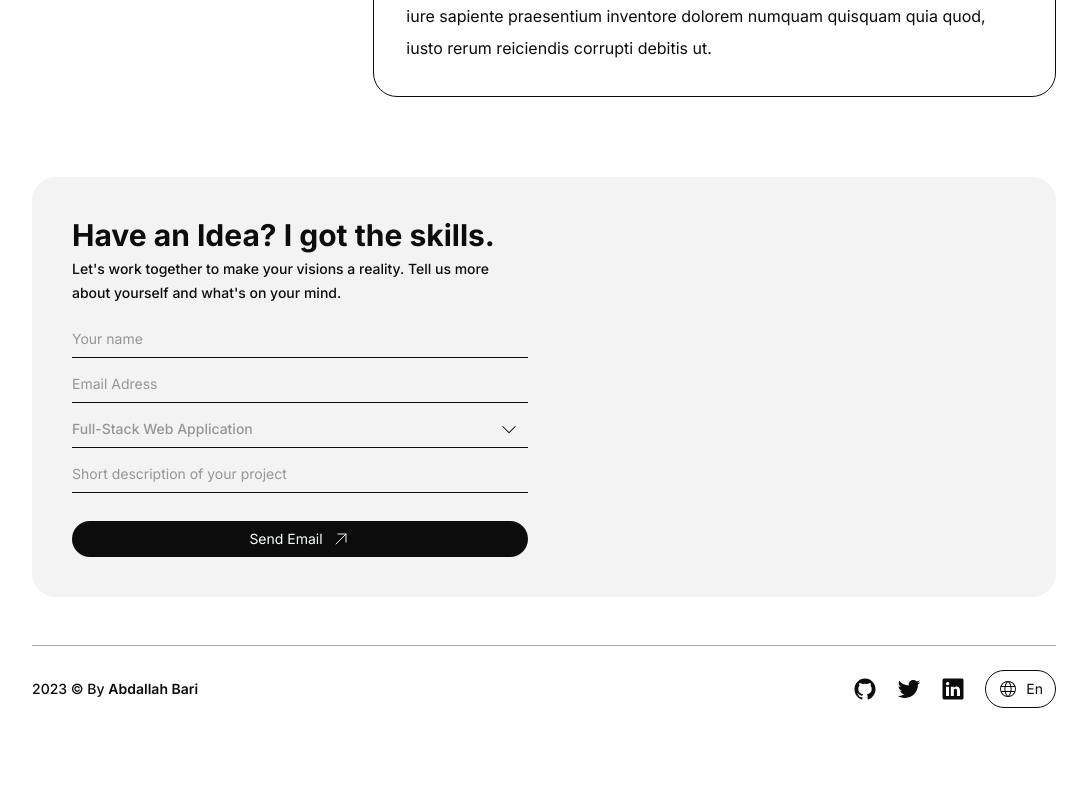
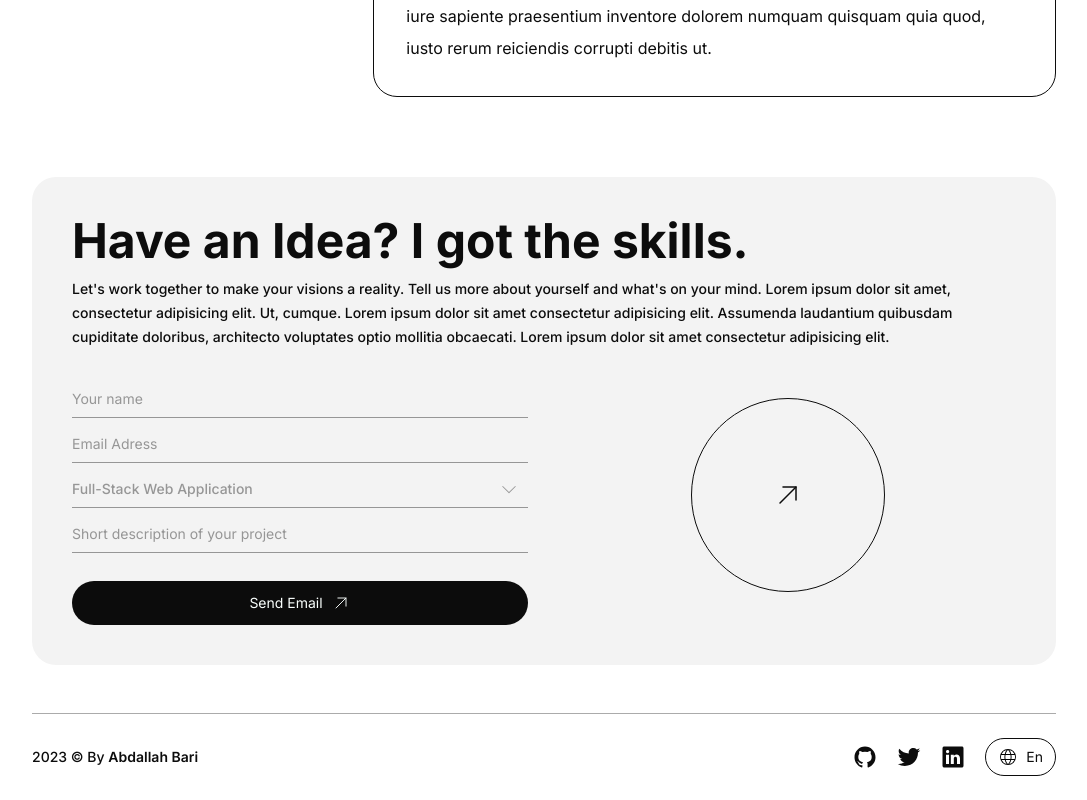
Before and after one commit to Abdallah01win/Portfolio, a Vue app: page / in a window 1280 px wide. Shown: the part 3133-3933 px from the top of the page, without its empty margins (96-1183 px from the left). Before the commit the page ends 3865 px from the top, so only its background shows below. Built offline with nearby package versions, Linux system fonts and the light colour scheme.

Commit message:
icon switch in navigation and initial restyle in contact

```diff
--- a/src/components/Contact.vue
+++ b/src/components/Contact.vue
@@ -1,5 +1,5 @@
 <script setup>
-import ArrowUp from './icons/ArrowUp.vue'
+import ArrowUp from "./icons/ArrowUp.vue";
 </script>
 <template>
   <section class="xl:max-w-[1024px] mx-auto my-12">
@@ -7,41 +7,60 @@ import ArrowUp from './icons/ArrowUp.vue'
             <span>Contact </span>
             <span class="text-myGray-500 italic">Me</span>
         </h2> -->
-        <div class="bg-myGray-600 p-10 rounded-3xl grid grid-cols-2 gap-x-8">
-            <div>
-                <!-- <div>
-                    <h2 class="text-3xl font-bold mb-4">
-                        <span>Contact </span>
-                        <span class="text-myGray-500 italic">Me</span>
-                    </h2>
-                </div> -->
-                <h2 class="text-3xl font-bold mb-1">Have an Idea? I got the skills.</h2>
-                <p class="leading-6">Let's work together to make your visions a reality. Tell us more about yourself
-                    and
-                    what's on your mind.</p>
-
+    <div class="bg-myGray-600 p-10 rounded-3xl">
+      <div class="mb-4">
+        <h2 class="text-5xl font-bold mb-3">Have an Idea? I got the skills.</h2>
+        <p class="leading-6">
+          Let's work together to make your visions a reality. Tell us more about
+          yourself and what's on your mind. Lorem ipsum dolor sit amet, consectetur adipisicing elit. Ut, cumque. Lorem ipsum dolor sit amet consectetur adipisicing elit. Assumenda laudantium quibusdam cupiditate doloribus, architecto voluptates optio mollitia obcaecati. Lorem ipsum dolor sit amet consectetur adipisicing elit.
+        </p>
+      </div>
+      <div class="grid grid-cols-2 gap-x-8">
         <form action="#" method="post" class="flex flex-col gap-y-2 mt-4">
-                <input type="text" name="name" id="name" placeholder="Your name"
-                    class="bg-transparent border-b border-myDark-100 py-2 placeholder:text-myGray-500 placeholder:font-normal focus:outline-none">
-                <input type="email" name="email" id="email" placeholder="Email Adress"
-                    class="bg-transparent border-b border-myDark-100 py-2 placeholder:text-myGray-500 placeholder:font-normal focus:outline-none">
-                <select name="intrest" id="intrest"
-                    class="bg-transparent border-b border-myDark-100 py-2 focus:outline-none select">
+          <input
+            type="text"
+            name="name"
+            id="name"
+            placeholder="Your name"
+            class="bg-transparent border-b border-myGray-500 py-2 placeholder:text-myGray-500 placeholder:font-normal focus:outline-none"
+          />
+          <input
+            type="email"
+            name="email"
+            id="email"
+            placeholder="Email Adress"
+            class="bg-transparent border-b border-myGray-500 py-2 placeholder:text-myGray-500 placeholder:font-normal focus:outline-none"
+          />
+          <select
+            name="intrest"
+            id="intrest"
+            class="bg-transparent border-b border-myGray-500 py-2 focus:outline-none select"
+          >
             <option value="full-stack">Full-Stack Web Application</option>
             <option value="front">Front-End Web Application</option>
             <option value="api">API Development</option>
             <option value="other">Other</option>
           </select>
-                <input type="text" name="description" placeholder="Short description of your project"
-                    class="bg-transparent border-b border-myDark-100 py-2 placeholder:text-myGray-500 placeholder:font-normal focus:outline-none">
+          <input
+            type="text"
+            name="description"
+            placeholder="Short description of your project"
+            class="bg-transparent border-b border-myGray-500 py-2 placeholder:text-myGray-500 placeholder:font-normal focus:outline-none"
+          />
           <button
-                    class="rounded-full py-2 px-6 bg-myDark-100 text-myWhite gap-x-2 flex justify-center font-normal mt-5">
+            class="rounded-full py-3 px-6 bg-myDark-100 text-myWhite gap-x-2 flex justify-center font-normal mt-5"
+          >
             <span>Send Email</span>
             <span>
               <ArrowUp class="w-5" />
             </span>
           </button>
         </form>
+        <div class="flex items-center justify-center ">
+            <div class="border border-myDark-100 rounded-full p-20">
+                <ArrowUp class="w-8"/>
+            </div>
+        </div>
       </div>
     </div>
   </section>
--- a/src/components/Navigation.vue
+++ b/src/components/Navigation.vue
@@ -2,12 +2,14 @@
 import ArrowUp from "./icons/ArrowUp.vue";
 import Glob from "./icons/Glob.vue";
 import List from "./icons/List.vue";
+import X from "./icons/X.vue"
 import { ref, onMounted } from "vue";
 export default {
   components: {
     ArrowUp,
     Glob,
     List,
+    X,
   },
   setup() {
     const isNavOpen = ref(false);
@@ -18,28 +20,32 @@ export default {
       isNavOpen,
       toggelMenu,
     };
-  }
-}
+  },
+};
 </script>
 <template>
   <nav class="flex items-center justify-between py-4 xl:max-w-[1024px] mx-auto">
     <div class="font-bold text-lg">Abdallah</div>
 
     <div class="flex items-center /gap-x-4">
-      <button class="bg-myDark-100 text-myWhite rounded-full py-2 px-8 mr-4 flex items-center gap-x-1 font-normal">
+      <button
+        class="bg-myDark-100 text-myWhite rounded-full py-2 px-8 mr-4 flex items-center gap-x-1 font-normal"
+      >
         <span>Get in-touch</span>
         <span>
           <ArrowUp class="w-5" />
         </span>
       </button>
 
-      <div class="flex items-center gap-x-2 border border-myDark-100 rounded-full py-2 px-3 cursor-pointer font-normal">
+      <div
+        class="flex items-center gap-x-2 border border-myDark-100 rounded-full py-2 px-3 cursor-pointer font-normal"
+      >
         <Glob class="w-5" />
         <span>En</span>
       </div>
 
-      <hr class="hr /rotate-90 h-8 w-[1px] bg-myGray-500 mx-4">
-      <div :class="['navigation', { 'show': isNavOpen }]">
+      <hr class="hr /rotate-90 h-8 w-[1px] bg-myGray-500 mx-4" />
+      <div :class="['navigation', { show: isNavOpen }]">
         <ul class="flex items-center gap-x-8 nav-links">
           <li>About</li>
           <li>Projects</li>
@@ -47,9 +53,12 @@ export default {
         </ul>
       </div>
 
-      <div class="grid place-content-center p-2 border border-myDark-100 rounded-full cursor-pointer toggle-button"
-        @click="toggelMenu()">
-        <List class="w-5" />
+      <div
+        class="grid place-content-center p-2 border border-myDark-100 rounded-full cursor-pointer toggle-button"
+        @click="toggelMenu()"
+      >
+      <X v-if="isNavOpen" class="w-5" />
+      <List v-else class="w-5" />
       </div>
     </div>
   </nav>
@@ -74,4 +83,24 @@ export default {
 .toggle-button {
   cursor: pointer;
 }
+
+@keyframes x-animation {
+  0% {
+    transform: rotate(0);
+  }
+  50% {
+    transform: rotate(25deg);
+  }
+  100% {
+    transform: rotate(45deg);
+  }
+}
+
+.svg-container path {
+  animation-name: x-animation;
+  animation-duration: 1s;
+  animation-timing-function: ease-in-out;
+  animation-iteration-count: 1;
+  animation-fill-mode: forwards;
+}
 </style>
--- a/src/components/TechStack.vue
+++ b/src/components/TechStack.vue
@@ -29,12 +29,12 @@ export default {
             { name: "PHP", logo: null, image: "src/assets/svg/php-logo.svg" },
             { name: "MySQL", logo: null, image: "src/assets/svg/mysql-official.svg" },
             { name: "Git", logo: null, image: "src/assets/svg/git-icon.svg" },
+            {
+              name: "Tailwind",
+              logo: null,
+              image: "src/assets/svg/tailwind-logo.svg",
+            },
             { name: "Python", logo: "PythonLogo", image: null },
-            {
-                name: "Tailwind",
-                logo: null,
-                image: "src/assets/svg/tailwind-logo.svg",
-            },
             { name: "SASS", logo: "SassLogo", image: null },
             { name: "C", logo: null, image: "src/assets/svg/c-logo.svg" },
             { name: "HTML", logo: "HtmlLogo", image: null },
```
Lines whose indentation alone changed are shown as unchanged.
